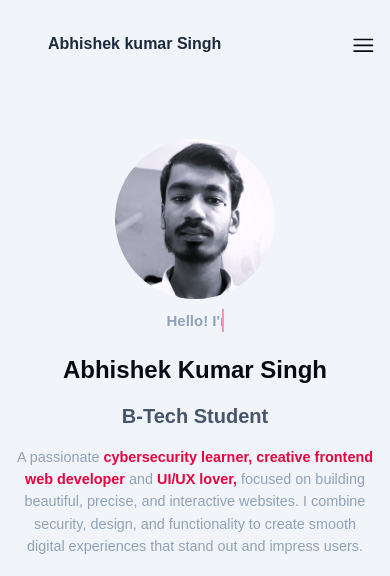
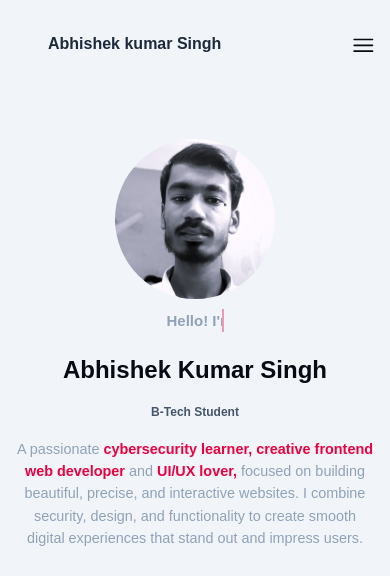
Before and after one commit to abhisingh0073/Portfolio-website, a plain HTML site: page index.html in a window 390 px wide. Shown: the top 576 px of the page. Drawn offline with Linux system fonts and the light colour scheme; a web font is replaced by a local one.

Commit message:
Update style.css

```diff
--- a/style.css
+++ b/style.css
@@ -445,7 +445,7 @@ a{
 }
 .hero_subtitle{
 
-    font-size: var(--size-xl);
+    font-size: var(--size-xs);
 }
 .hero_description{
 
```
